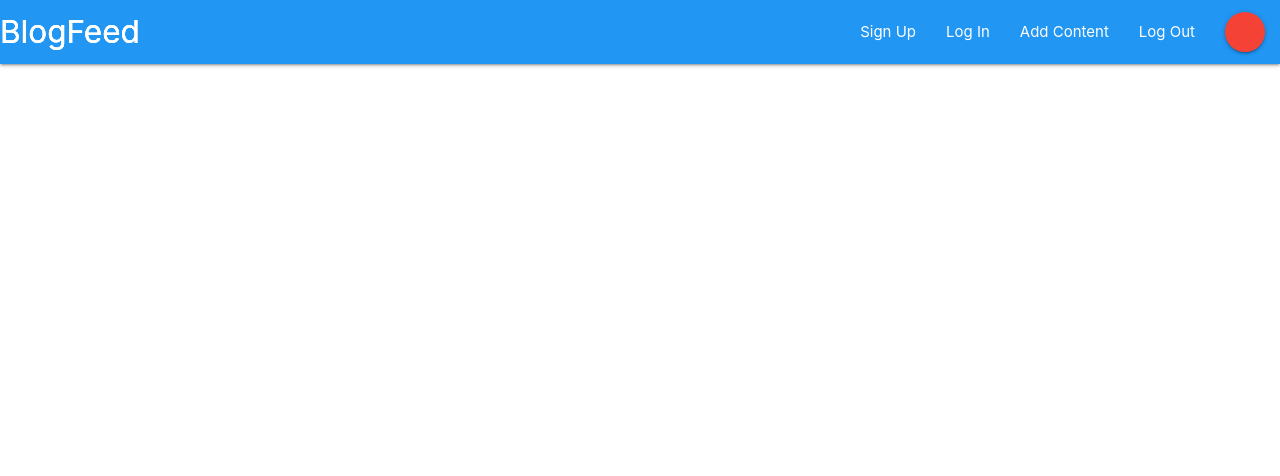
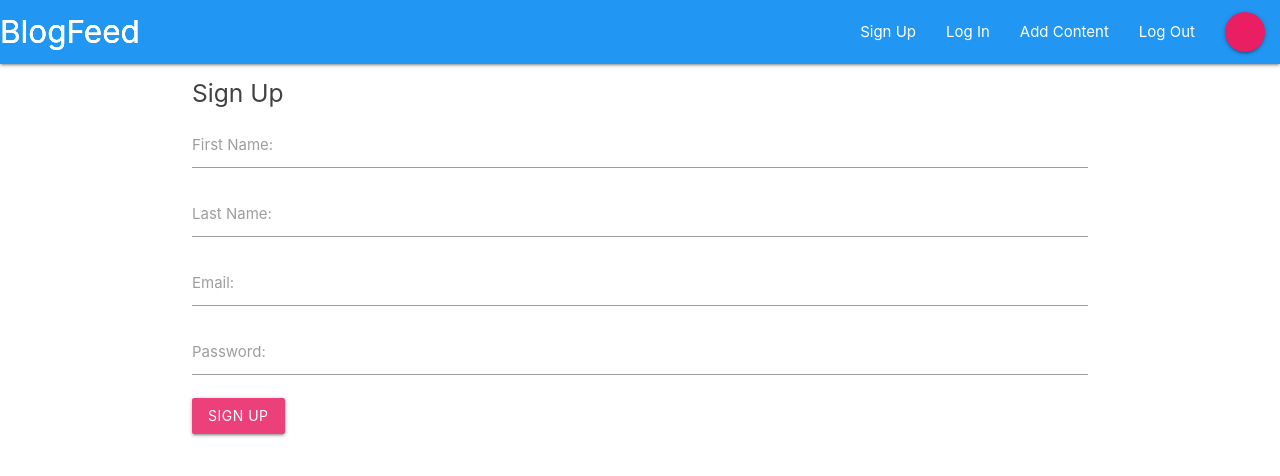
Before and after one commit to arghac14/BlogFeed, a React (Create React App) app: page /signUp in a window 1280 px wide. Shown: the top 476 px of the page. Built offline with nearby package versions, Linux system fonts and the light colour scheme.

Commit message:
Added auth component

```diff
--- a/src/App.js
+++ b/src/App.js
@@ -3,6 +3,8 @@ import {BrowserRouter, Route, Switch} from 'react-router-dom';
 import Navbar from './components/layout/Navbar'
 import Dashboard from './components/dashboard/Dashboard'
 import ProjectDetails from './components/projects/ProjectDetails'
+import SignIn from './components/auth/SignIn'
+import SignUp from './components/auth/SignUp'
 class App extends Component{
   render() {
     return(
@@ -12,6 +14,8 @@ class App extends Component{
       <Switch>
         <Route exact path='/' component={Dashboard}/>
         <Route path="/project/:id" component={ProjectDetails}/>
+        <Route path="/signin" component={SignIn}/>
+        <Route path="/signUp" component={SignUp}/>
       </Switch>
     </div>
     </BrowserRouter>
--- a/src/components/auth/SignIn.js
+++ b/src/components/auth/SignIn.js
@@ -0,0 +1,41 @@
+import React, { Component } from 'react'
+
+class SignIn extends Component {
+    state={
+         email:'',
+         password:'',
+
+    }
+    handleChange=(e)=>{
+        this.setState({
+            [e.target.id]:e.target.value
+        })
+    }
+    handleSubmit=(e)=>{
+        e.preventDefault();
+        console.log(this.state)
+    }
+    render() {
+        return (
+            <div className="container">
+            <form onSubmit={this.handleSubmit} className="white">
+                <h5 className="grey-text text-darken-3">Sign In</h5>
+                <div className="input-field">
+                    <label htmlFor="email">Email: </label>
+                    <input type="email" id ="email" onChange={this.handleChange}/>
+                </div>
+                <div className="input-field">
+                    <label htmlFor="password">Password: </label>
+                    <input type="password" id ="password" onChange={this.handleChange}/>
+                </div>
+                <div className="input-field">
+                    <button className="btn pink lighten-1 z-depth-1">LogIn</button>
+                </div>
+            </form>
+
+            </div>
+        )
+    }
+}
+
+export default SignIn;
--- a/src/components/auth/SignUp.js
+++ b/src/components/auth/SignUp.js
@@ -0,0 +1,51 @@
+import React, { Component } from 'react'
+
+class SignUp extends Component {
+    state={
+         email:'',
+         password:'',
+         firstname:'',
+         lastname:''
+    }
+    handleChange=(e)=>{
+        this.setState({
+            [e.target.id]:e.target.value
+        })
+    }
+    handleSubmit=(e)=>{
+        e.preventDefault();
+        console.log(this.state)
+    }
+    render() {
+        return (
+            <div className="container">
+            <form onSubmit={this.handleSubmit} className="white">
+                <h5 className="grey-text text-darken-3">Sign Up</h5>
+                <div className="input-field">
+                    <label htmlFor="firstname">First Name: </label>
+                    <input type="text" id ="firstname" onChange={this.handleChange}/>
+                </div>
+                <div className="input-field">
+                    <label htmlFor="lastname">Last Name: </label>
+                    <input type="text" id ="lastname" onChange={this.handleChange}/>
+                </div>
+
+                <div className="input-field">
+                    <label htmlFor="email">Email: </label>
+                    <input type="email" id ="email" onChange={this.handleChange}/>
+                </div>
+                <div className="input-field">
+                    <label htmlFor="password">Password: </label>
+                    <input type="password" id ="password" onChange={this.handleChange}/>
+                </div>
+                <div className="input-field">
+                    <button className="btn pink lighten-1 z-depth-1">Sign Up</button>
+                </div>
+            </form>
+
+            </div>
+        )
+    }
+}
+
+export default SignUp;
--- a/src/components/layout/SignedIn.js
+++ b/src/components/layout/SignedIn.js
@@ -9,7 +9,7 @@ const SignedIn=()=>{
             <ul className="right">
                 <li><NavLink to='/'>Add Content</NavLink></li>
                 <li><NavLink to='/'>Log Out</NavLink></li>
-                <li><NavLink to='/' className="btn btn-floating red lighen-2"></NavLink></li>
+                <li><NavLink to='/' className="btn btn-floating pink lighen-2"></NavLink></li>
             </ul>
         </nav>
         </div>
```
